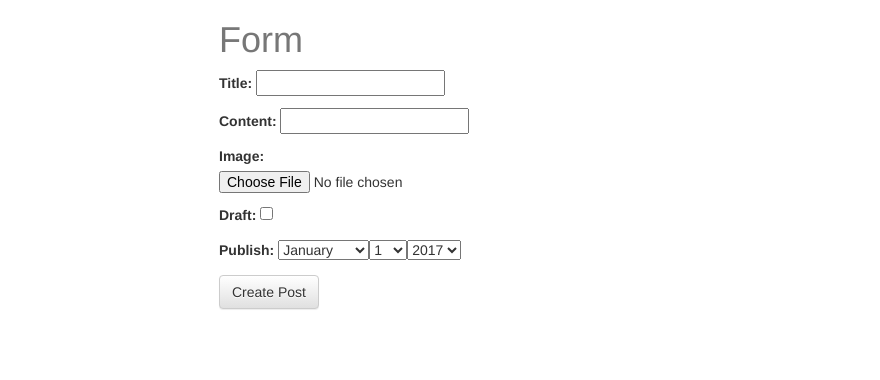
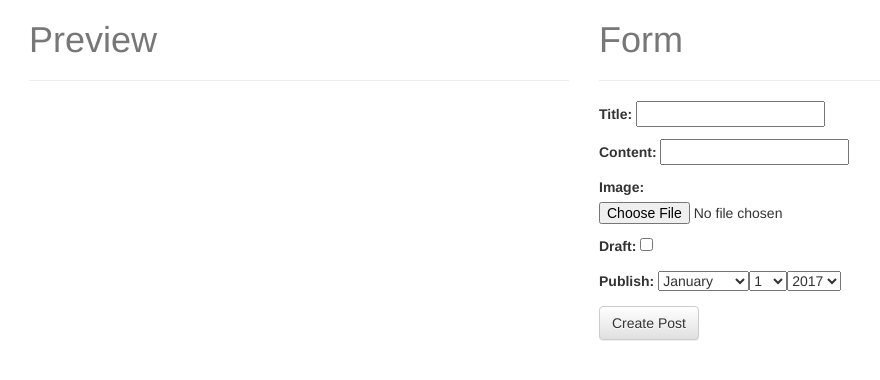
Before and after one commit to AlekseiAQ/django-angular, a Django app: template src/templates/post_form.html in a window 1280 px wide. Shown: the top 380 px of the page, without its empty margins (56-936 px from the left). Run offline with Django 3.2, Linux system fonts and the light colour scheme; the template is opened without the code that fills it: values that come from a table or form of the project are taken from there, others are empty; some libraries are stand-ins or nearby versions.

Commit message:
Implemented Dynamic Preview of Form Data

```diff
--- a/src/posts/forms.py
+++ b/src/posts/forms.py
@@ -6,7 +6,7 @@ from .models import Post
 
 
 class PostForm(forms.ModelForm):
-    content = forms.CharField(widget=PagedownWidget)
+    content = forms.CharField(widget=PagedownWidget(show_preview=False))
     publish = forms.DateField(widget=forms.SelectDateWidget)
 
     class Meta:
--- a/src/templates/base.html
+++ b/src/templates/base.html
@@ -52,6 +52,33 @@
                 $(".post-detail-item img").each(function() {
                     $(this).addClass("img-responsive")
                 })
+
+                // preview-title
+                // preview-content
+
+                var contentInput = $("#id_content");
+                function setContent(value){
+                    var markedContent = marked(value)
+                    $("#preview-content").html(markedContent)
+                    $("#preview-content img").each(function(){
+                        $(this).addClass("img-responsive")
+                    })
+                }
+                setContent(contentInput.val())
+                contentInput.keyup(function(){
+                    var newContent = $(this).val()
+                    setContent(newContent)
+                })
+                var titleInput = $("#id_title");
+
+                function setTitle(value) {
+                    $("#preview-title").text(value)
+                }
+                setTitle(titleInput.val())
+                titleInput.keyup(function(){
+                    var newContent = $(this).val()
+                    setTitle(newContent)
+                })
             })
         </script>
     </body>
--- a/src/templates/post_form.html
+++ b/src/templates/post_form.html
@@ -5,8 +5,17 @@
 {% endblock head_extra %}
 
 {% block content %}
-<div class="col-sm-8 col-sm-offset-2">
+<div class="col-sm-6">
+    <h1>Preview</h1>
+    <hr>
+    <div class="content-preview">
+        <h3 id="preview-title"></h3>
+        <p id="preview-content"></p>
+    </div>
+</div>
+<div class="col-sm-6">
     <h1>Form</h1>
+    <hr>
     <form action="" method="post" enctype="multipart/form-data">{% csrf_token %}
         {{ form.as_p }}
         <input type="submit" class="btn btn-default" name="" value="Create Post">
```
